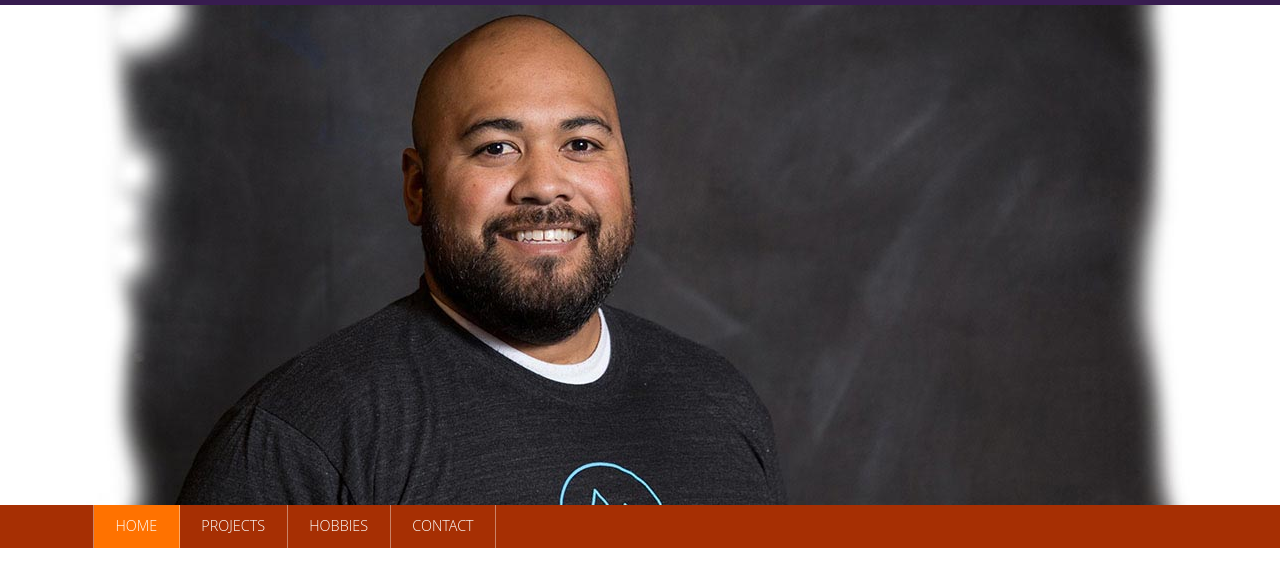
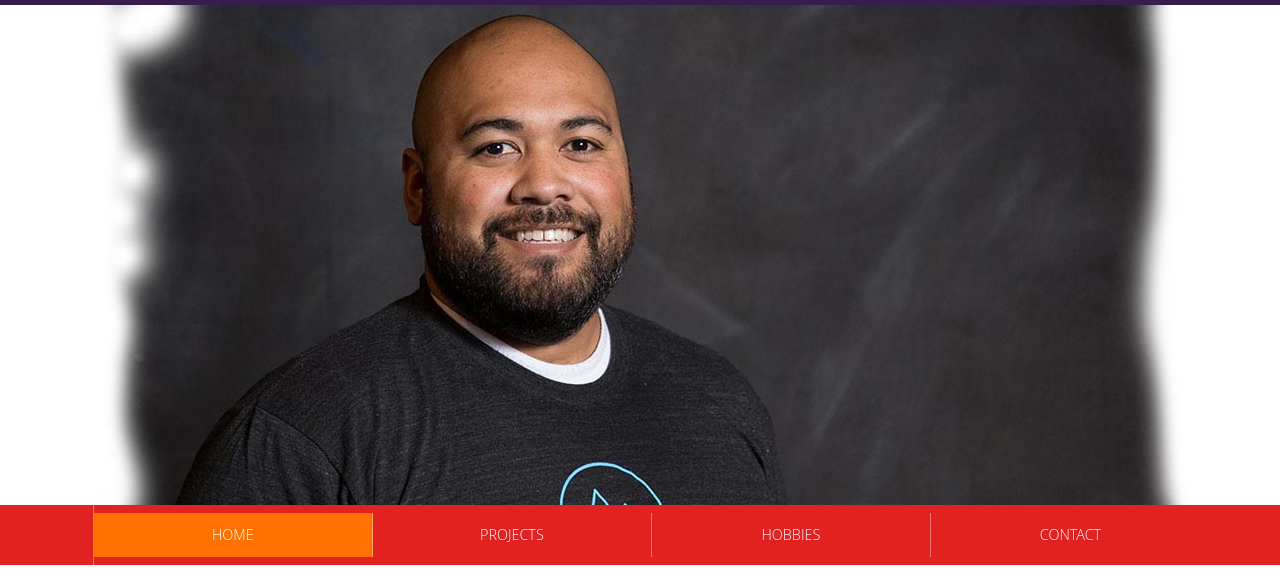
Before and after one commit to laddmauigoa/personalResponsive, a website: page public/index.html in a window 1280 px wide. Shown: the part 78-654 px from the top of the page. Drawn offline with nearby package versions, Linux system fonts and the light colour scheme; some packages are replaced by stand-ins of ours.

Commit message:
more css to choose from

```diff
--- a/public/index.html
+++ b/public/index.html
@@ -39,7 +39,6 @@
 
 		<div id='navWrapper' >
 		<nav>
-		<button id='showPhoneNav'> Show Navigation </button>
 			<ul id='myNav' class='clearfix'>
 				<li class='active'><a href='/#/'>HOME</a></li>
 				<li><a href='/#/projects'>PROJECTS</a></li>
--- a/public/stylesheets/phone-default.css
+++ b/public/stylesheets/phone-default.css
@@ -47,7 +47,7 @@ header h2 {
 
 
 /*----- NAVIGATION STUFF HERE ------*/
-#navWrapper {
+/*#navWrapper {
 	background-color: #A62F03;
 	padding: .75em 2%;
 }
@@ -91,7 +91,7 @@ nav ul li:first-child a {
 
 nav ul li.active a {
 	color: #ff7200;
-}
+}*/
 
 /*----- CONTENT ------*/
 
@@ -182,6 +182,44 @@ footer a {
 	clear: both;
 }
 
+
+
+
+
+
+
+
+/*-----NAVIGATION -----*/
+#navWrapper {
+	background-color: #e22121;
+}
+nav ul li {
+	float: left;
+	width: 25%;
+}
+
+nav ul li a {
+	display: block;
+	font-size: .9em;
+	font-weight:600;
+	color: #fff;
+	text-decoration:none;
+	margin: .6em 0;
+	border-right: 3px solid rgba(255,255,255,0.3);
+	text-align: center;
+}
+/*this turns off the last border*/
+nav ul li:last-child a {
+	border-right: none;
+}
+
+
+
+
+
+
+
+
 /*nav ul {
 	padding: .5em 0;
 }
--- a/public/templates/homeTmpl.html
+++ b/public/templates/homeTmpl.html
@@ -63,7 +63,7 @@ proident, sunt in culpa qui officia deserunt mollit anim id est laborum.</p>
 </div> <!-- end of column-3 -->
 
 <div class='column-6'>
-<div class='color-2'
+<div class='color-2'>
 <p> middle Lorem ipsum dolor sit amet, consectetur adipisicing elit, sed do eiusmod
 tempor incididunt ut labore et dolore magna aliqua. Ut enim ad minim veniam,
 </p>
```
